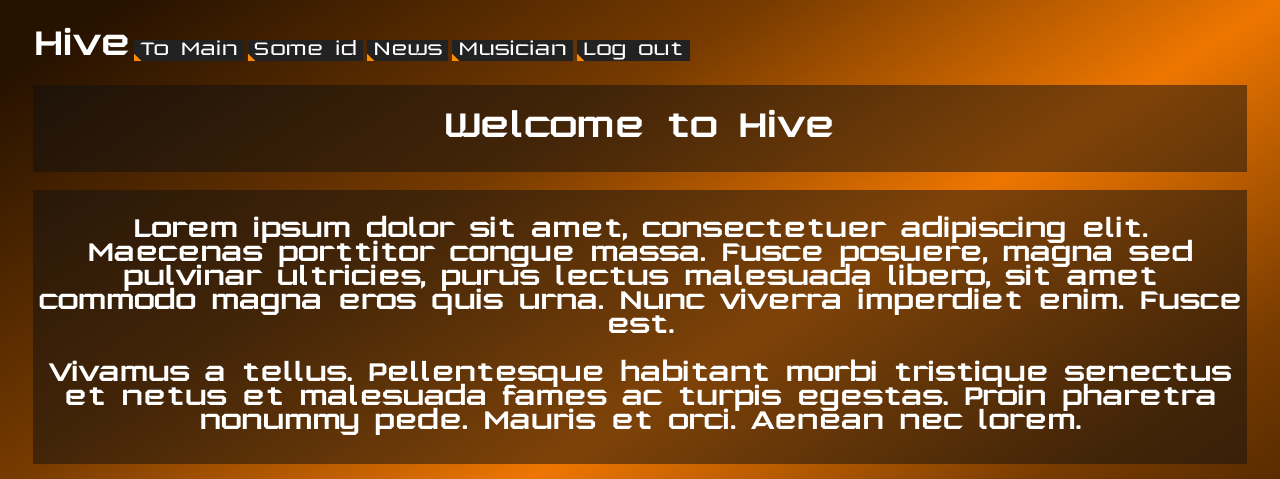
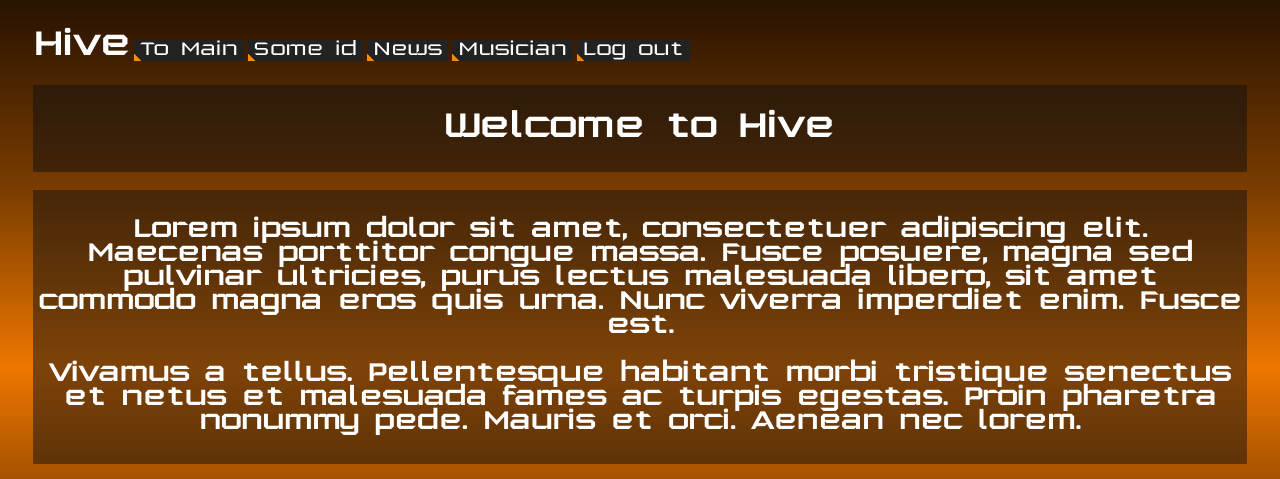
Before and after one commit to KypoHeko/hive-repo, a Django app: page /main/ in a window 1280 px wide. Shown: the top 479 px of the page. Run offline with Django 3.2, Linux system fonts and the light colour scheme.

Commit message:
Fixed background gradients

```diff
--- a/honey/static/index.css
+++ b/honey/static/index.css
@@ -6,6 +6,7 @@
 body {
   padding-left: 25px;
   padding-right: 25px;
+  overflow: hidden;
 
   height: 100vh;
   background: -webkit-radial-gradient(at center, #ee7600, #773b00, #271200 80%);
--- a/honey/static/style.css
+++ b/honey/static/style.css
@@ -11,8 +11,8 @@ body {
   padding-right: 25px;
 
   height: 100vh;
-  background: -webkit-linear-gradient(bottom right, #271200 5%, #773b00 30%, #ee7600 50%, #773b00 70%, #271200 95%);
-  background: linear-gradient(to top left, #271200 5%, #773b00 30%, #ee7600 50%, #773b00 70%, #271200 95%);
+  background: -webkit-linear-gradient(bottom, #271200 10%, #773b00, #ee7600, #773b00, #271200);
+  background: linear-gradient(to top, #271200 10%, #773b00, #ee7600, #773b00, #271200);
 }
 h1, h2 {
   color: white;
```
